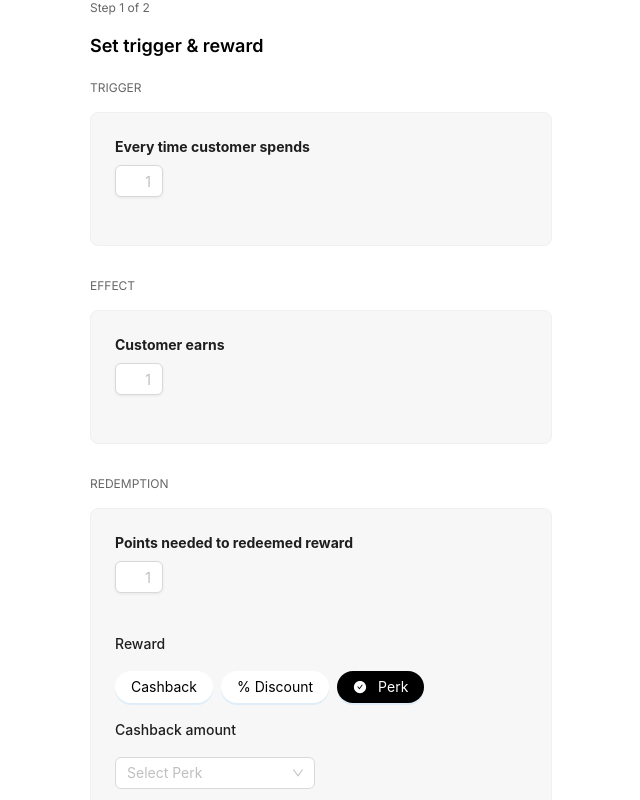
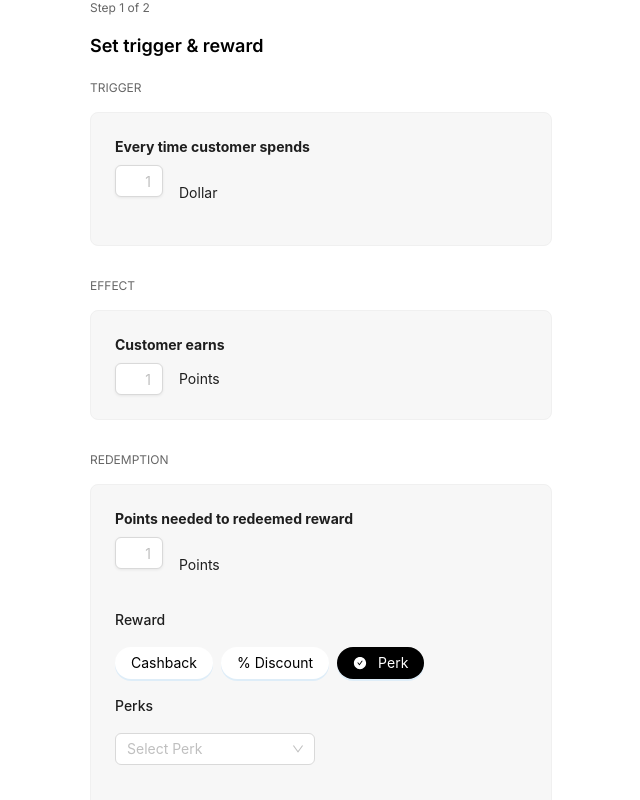
Before and after one commit to unegbuclinton/clamp-landing-page, a Next.js app: page /createCampaign/createCampaignSteps/CreateCampaignTwo in a window 1280 px wide. Both pictures are taken after a click on the button "Perk". Shown: the top 800 px of the page, without its empty margins (319-959 px from the left). Built offline with nearby package versions, Linux system fonts and the light colour scheme.

Commit message:
add units and input controls

```diff
--- a/src/pages/createCampaign/createCampaignSteps/CreateCampaignOne.tsx
+++ b/src/pages/createCampaign/createCampaignSteps/CreateCampaignOne.tsx
@@ -9,8 +9,7 @@ interface campaignStepOne {
     campaignTrigger: number;
     campaignEarnings: number;
     campaignRedeem: number;
-    campaignCashBack: number;
-    campaignDiscount: number;
+    campaignReward: number;
   };
 }
 const CreateCampaignOne: React.FC<campaignStepOne> = () => {
--- a/src/pages/createCampaign/createCampaignSteps/CreateCampaignTwo.tsx
+++ b/src/pages/createCampaign/createCampaignSteps/CreateCampaignTwo.tsx
@@ -8,6 +8,8 @@ import { Form, Input, Select } from "antd";
 import React, { useState } from "react";
 import { AiFillCheckCircle } from "react-icons/ai";
 import { FormInstance } from "antd/lib/form";
+import { useDispatch } from "react-redux";
+import { getRedemptiontype } from "@/utilities/redux/CampaignFormSlice";
 
 interface campaignStepTwo {
   form: FormInstance;
@@ -16,8 +18,7 @@ interface campaignStepTwo {
     campaignTrigger: number;
     campaignEarnings: number;
     campaignRedeem: number;
-    campaignCashBack: number;
-    campaignDiscount: number;
+    campaignReward: number;
   };
 }
 
@@ -25,53 +26,74 @@ const CreateCampaignTwo: React.FC<campaignStepTwo> = () => {
   const { Option } = Select;
   const [rewardType, setRewardType] = useState<number>(0);
   const [activeExpiry, setActiveExpiry] = useState<number>(0);
-
+  const dispatch = useDispatch();
   return (
     <div className="flex justify-center w-full ">
       <div>
         <p className="text-xs text-dim-grey mb-4">Step 1 of 2</p>
         <h1 className="text-lg font-semibold mb-5">Set trigger & reward</h1>
+
+        {/* Trigger */}
+
         <InfoCard label="TRIGGER" description="Every time customer spends">
+          <div className="flex items-center gap-2">
             <Form.Item
               name={"campaignTrigger"}
               rules={[{ required: true, message: "Add trigger point!" }]}
             >
               <Input
-              className="shadow-lg w-[48px] h-[32px] text-right"
+                className="shadow-lg w-[48px] h-[32px] text-right mr-2"
                 placeholder="1"
               />
             </Form.Item>
+            <span>Dollar</span>
+          </div>
         </InfoCard>
+
+        {/* Effect */}
         <InfoCard label="EFFECT" description="Customer earns">
+          <div className="flex items-center gap-2">
             <Form.Item
+              className="m-0"
               name={"campaignEarnings"}
               rules={[{ required: true, message: "Add customer earnings!" }]}
             >
               <Input
-              className="shadow-lg w-[48px] h-[32px] text-right"
+                className="shadow-lg w-[48px] h-[32px] text-right mr-2"
                 placeholder="1"
               />
             </Form.Item>
+            <span>Points</span>
+          </div>
         </InfoCard>
+
+        {/* Redemption */}
+
         <InfoCard
           label="REDEMPTION"
           description="Points needed to redeemed reward"
         >
+          <div className="flex items-center gap-2">
             <Form.Item
               rules={[{ required: true, message: "Add points for redeeming!" }]}
               name={"campaignRedeem"}
             >
               <Input
-              className="shadow-lg w-[48px] h-[32px] text-right"
+                className="shadow-lg w-[48px] h-[32px] text-right mr-2"
                 placeholder="1"
               />
             </Form.Item>
+            <span>Points</span>
+          </div>
           <div>
             <p className="font-medium py-4">Reward</p>
             <div className="flex gap-2">
-              {campaignOptions?.map(({ text }, idx) => (
+              {campaignOptions?.map(({ text, type }, idx) => (
                 <PillButton
-                  onClick={() => setRewardType(idx)}
+                  onClick={() => {
+                    dispatch(getRedemptiontype(type));
+                    setRewardType(idx);
+                  }}
                   outline={rewardType === idx ? false : true}
                   text={text}
                   key={idx}
@@ -81,46 +103,30 @@ const CreateCampaignTwo: React.FC<campaignStepTwo> = () => {
             </div>
           </div>
 
-          {rewardType === 0 && (
+          {rewardType === 0 || rewardType === 1 ? (
             <div>
-              <p className="font-medium py-4">Cashback amount</p>
+              <p className="font-medium py-4">
+                {rewardType === 0 && "Cashback amount"}
+                {rewardType === 1 && "Discount"}
+              </p>
 
               <div>
                 <Form.Item
                   rules={[{ required: true, message: "Add cash back!" }]}
-                  name={"campaignCashBack"}
+                  name={"campaignReward"}
                 >
                   <Input
                     className="shadow-lg w-[48px] h-[32px] text-right mr-2"
                     placeholder="5"
                   />
                 </Form.Item>
-                <span>Dollar</span>
               </div>
             </div>
-          )}
-          {rewardType === 1 && (
-            <div>
-              <p className="font-medium py-4">Discount</p>
-              <div>
-                <Form.Item
-                  rules={[
-                    { required: true, message: "Add percentage discount!" },
-                  ]}
-                  name={"campaignDiscount"}
-                >
-                  <Input
-                    className="shadow-lg w-[48px] h-[32px] text-right mr-2"
-                    placeholder="5"
-                  />
-                </Form.Item>
-                <span>%</span>
-              </div>
-            </div>
-          )}
+          ) : null}
+
           {rewardType === 2 && (
             <div>
-              <p className="font-medium py-4">Cashback amount</p>
+              <p className="font-medium py-4">Perks</p>
 
               <Form.Item name={"campaignPerks"}>
                 <Select
--- a/src/pages/createCampaign/createCampaignSummary/index.tsx
+++ b/src/pages/createCampaign/createCampaignSummary/index.tsx
@@ -3,14 +3,12 @@ import InfoCard from "@/components/molecules/infoCard";
 import { useAppSelector } from "@/utilities/hooks";
 import { RootState } from "@/store";
 const CreateCampaignSummary = () => {
-  const { createCampaignData } = useAppSelector(
+  const { createCampaignData, redemptionType } = useAppSelector(
     (state: RootState) => state.campign
   );
 
-  console.log(createCampaignData);
   const {
-    campaignCashBack,
-    campaignDiscount,
+    campaignReward,
     campaignEarnings,
     campaignName,
     campaignRedeem,
@@ -40,11 +38,13 @@ const CreateCampaignSummary = () => {
       >
         <div className="py-4">
           <p className="text-dim">Reward</p>
-          <p className="font-medium">Cashback</p>
+          <p className="font-medium">{redemptionType}</p>
         </div>
         <div className="py-4">
           <p className="text-dim">Cashback amount</p>
-          <p className="font-medium">$5</p>
+          <p className="font-medium">{`${campaignReward} ${
+            redemptionType === "Cashback" ? "dollars" : "%"
+          }`}</p>
         </div>
       </InfoCard>
     </div>
--- a/src/utilities/data/campaignOption.tsx
+++ b/src/utilities/data/campaignOption.tsx
@@ -1,7 +1,7 @@
-export const campaignOptions = [
-  { text: "Cashback" },
-  { text: "% Discount" },
-  { text: "Perk" },
+export const campaignOptions: Array<{ text: string; type: string }> = [
+  { text: "Cashback", type: "Cashback" },
+  { text: "% Discount", type: "Discount" },
+  { text: "Perk", type: "Perk" },
 ];
 
 export const campaignExpiration = [
--- a/src/utilities/redux/CampaignFormSlice.tsx
+++ b/src/utilities/redux/CampaignFormSlice.tsx
@@ -6,19 +6,19 @@ interface campaignState {
     campaignTrigger: number;
     campaignEarnings: number;
     campaignRedeem: number;
-    campaignCashBack: number;
-    campaignDiscount: number;
+    campaignReward: number;
   };
+  redemptionType: string;
 }
 const initialState = {
   createCampaignData: {
     campaignName: "",
-    campaignCashBack: 5,
-    campaignDiscount: 5,
+    campaignReward: 5,
     campaignEarnings: 1,
     campaignRedeem: 1,
     campaignTrigger: 1,
   },
+  redemptionType: "Cashback",
 } as campaignState;
 
 export const campaignSlice = createSlice({
@@ -28,6 +28,9 @@ export const campaignSlice = createSlice({
     getCampaignData: (state, action) => {
       state.createCampaignData = action.payload;
     },
+    getRedemptiontype: (state, action) => {
+      state.redemptionType = action.payload;
+    },
   },
   extraReducers: (builder) => {
     // builder.addCase(getAllProperties.fulfilled, (state, action) => {
@@ -35,5 +38,5 @@ export const campaignSlice = createSlice({
     // });
   },
 });
-export const { getCampaignData } = campaignSlice.actions;
+export const { getCampaignData, getRedemptiontype } = campaignSlice.actions;
 export default campaignSlice.reducer;
```
Lines whose indentation alone changed are shown as unchanged.
